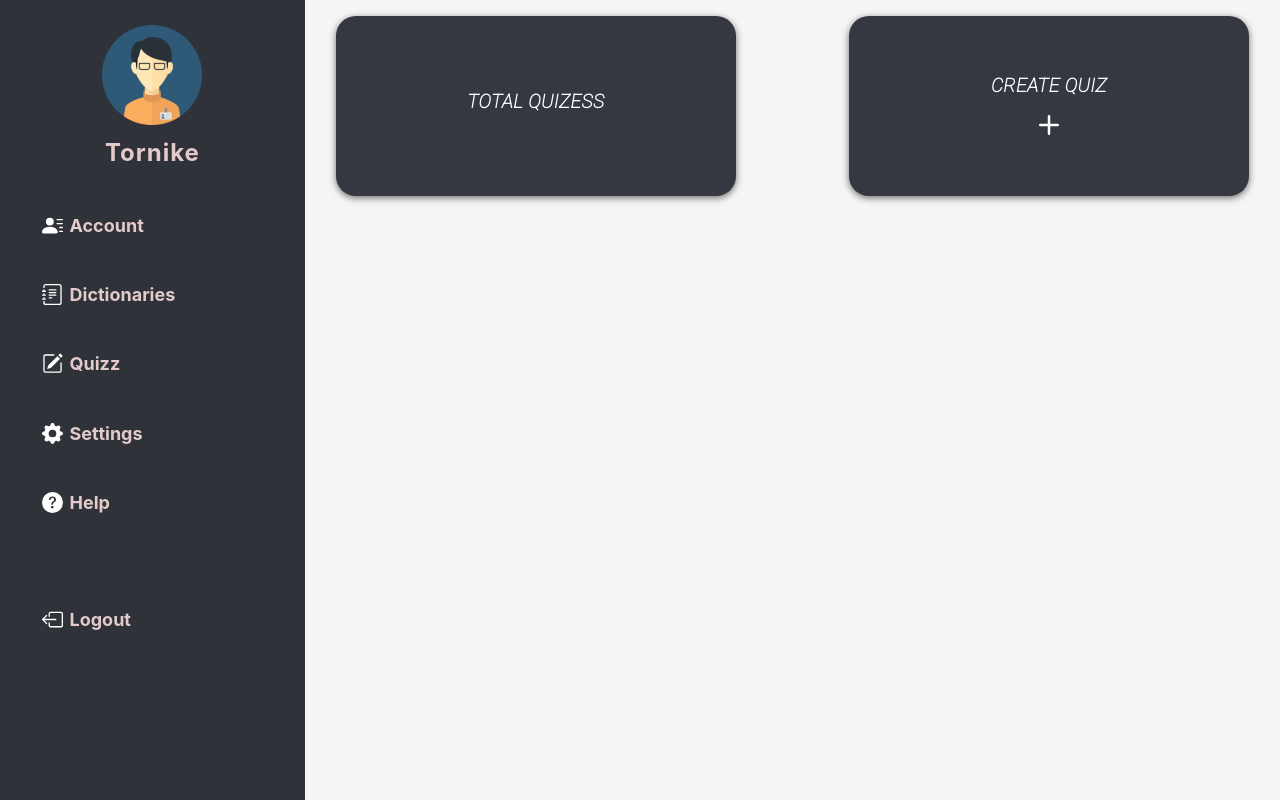
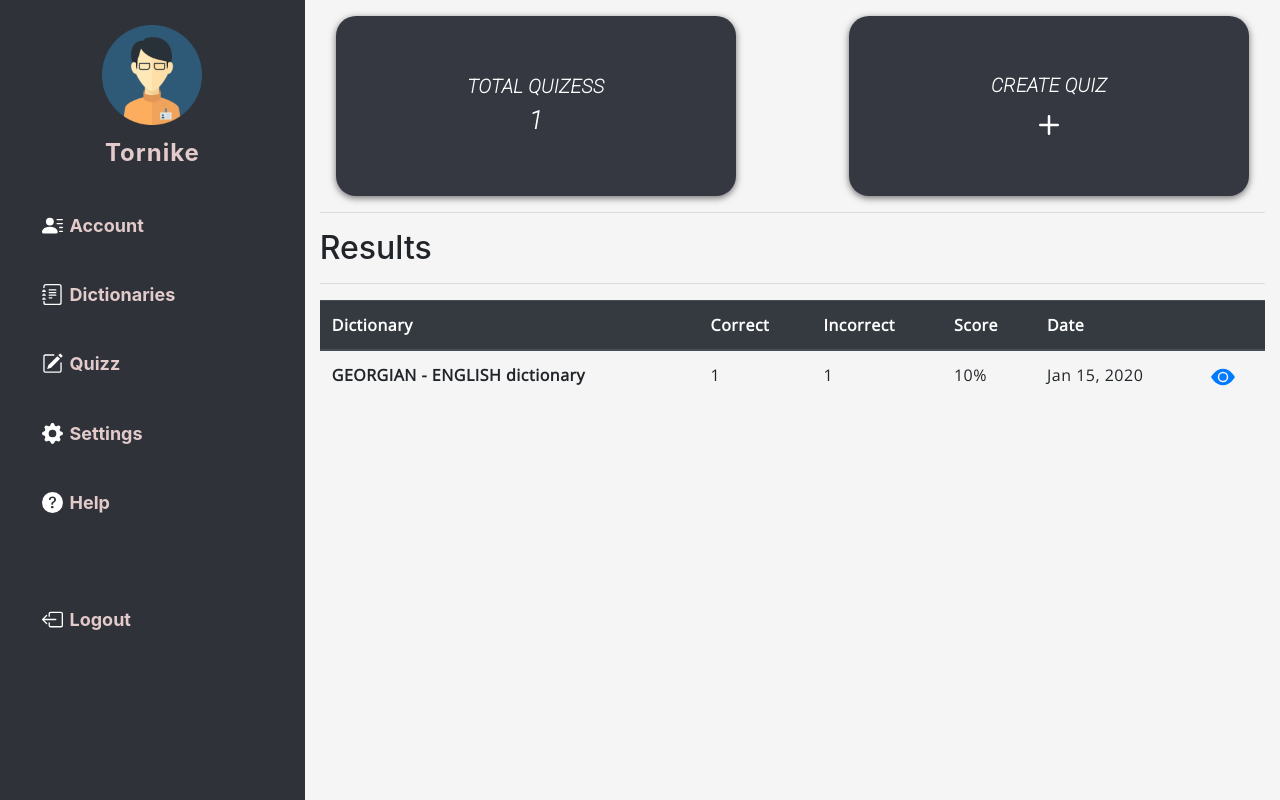
Before and after one commit to berekashvili22/DjangoDictionary, a Django app: page /quiz/ in a window 1280 px wide. Shown: the part 62-862 px from the top of the page. Run offline with Django 3.2, Linux system fonts and the light colour scheme; a user stored in the database is signed in; data comes from the database, SQL or seed files in the repository; tables that the repository leaves empty hold one stand-in row (values such as "Sample post"); parts of the project's set-up code (start-up, migrations or seed data) failed here and were passed over.

Commit message:
create table for results

```diff
--- a/dictionary_project/quiz/templates/quiz/home.html
+++ b/dictionary_project/quiz/templates/quiz/home.html
@@ -6,7 +6,7 @@
     <div class="dict-overview m-3">
         <div class="dict-cont top">
             <h4 class="pt-2">Total Quizess</h4>
-            <h4 style="font-size: 25px">{{ dictionaries.count }}</h4>
+            <h4 style="font-size: 25px">{{ results.count }}</h4>
         </div>
         <div class="dict-cont top">
             <h4 class="mt-2">Create Quiz</h4>
@@ -17,6 +17,41 @@
             </a>
         </div>
     </div>
+    <hr>
+    <h2>Results</h2>
+    <hr>
+    <table class="table">
+        <thead class="thead-dark">
+          <tr>
+            <th scope="col">Dictionary</th>
+            <th scope="col">Correct</th>
+            <th scope="col">Incorrect</th>
+            <th scope="col">Score</th>
+            <th scope="col">Date</th>
+            <th scope="col"></th>
+          </tr>
+        </thead>
+        <tbody>
+        {% for result in results%}
+          <tr>
+            <th scope="row">{{ result.dictionary }}</th>
+            <td>{{ result.correct_count }}</td>
+            <td>{{ result.incorrect_count }}</td>
+            <td>{{ result.score }}%</td>
+            <td>{{ result.date_created|date:"M d, Y" }}</td>
+            <td>
+                <a href="{% url 'result-view' result.id %}">
+                    <svg xmlns="http://www.w3.org/2000/svg" width="24" height="24" class="" fill="currentColor" class="bi bi-eye-fill" viewBox="0 0 16 16">
+                        <path d="M10.5 8a2.5 2.5 0 1 1-5 0 2.5 2.5 0 0 1 5 0z"/>
+                        <path d="M0 8s3-5.5 8-5.5S16 8 16 8s-3 5.5-8 5.5S0 8 0 8zm8 3.5a3.5 3.5 0 1 0 0-7 3.5 3.5 0 0 0 0 7z"/>
+                    </svg>
+                </a>
+            </td>
+          </tr>
+        {% endfor %}
+        </tbody>
+      </table>
+
 </div>
 
 {% endblock content %}
```
